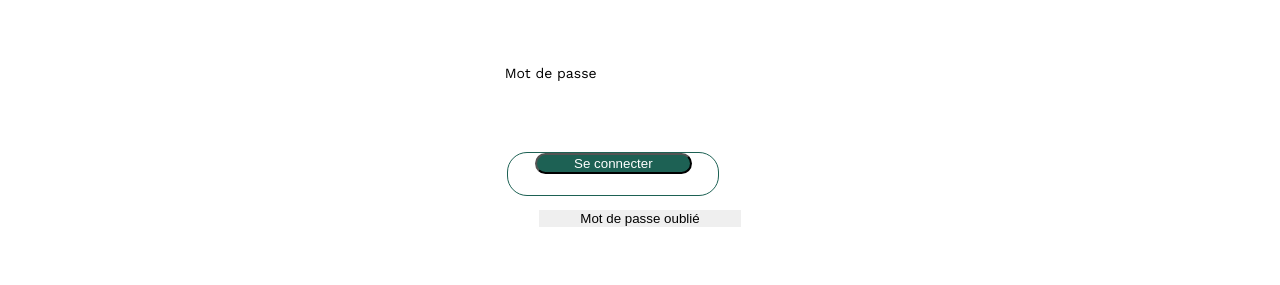
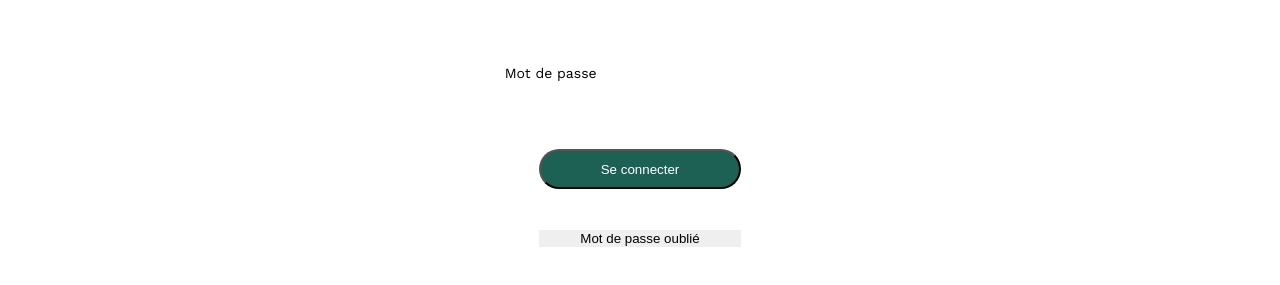
Before and after one commit to VivieRn/Creer-une-page-web-dynamique-avec-JavaScript, a plain HTML site: page Portfolio-architecte-sophie-bluel/FrontEnd/login.html in a window 1280 px wide. Shown: the part 395-680 px from the top of the page. Drawn offline with nearby package versions, Linux system fonts and the light colour scheme.

Commit message:
Résolution conflit css entre btn de l'index et btn de login devenu btnLogin

```diff
--- a/Portfolio-architecte-sophie-bluel/FrontEnd/assets/login.css
+++ b/Portfolio-architecte-sophie-bluel/FrontEnd/assets/login.css
@@ -24,7 +24,7 @@ input {
     margin-top: 7%;
     margin-bottom: 8%;
 }
-.btn {
+.btnLogin {
     display: flex;
     flex-direction: column;
     align-items: center;
--- a/Portfolio-architecte-sophie-bluel/FrontEnd/login.html
+++ b/Portfolio-architecte-sophie-bluel/FrontEnd/login.html
@@ -35,7 +35,7 @@
             <input type="text" id="email" name="email" required />
             <label for="mdp">Mot de passe</label>
             <input type="password" id="mdp" name="mdp" required />
-            <div class="btn">
+            <div class="btnLogin">
               <button class="seConnecter" type="submit">Se connecter</button
               ><br />
             </form>
```
